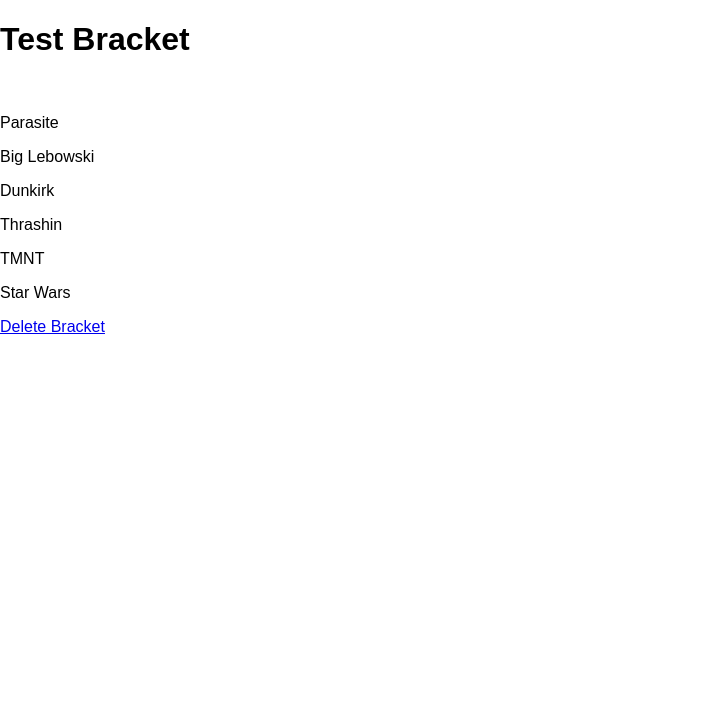
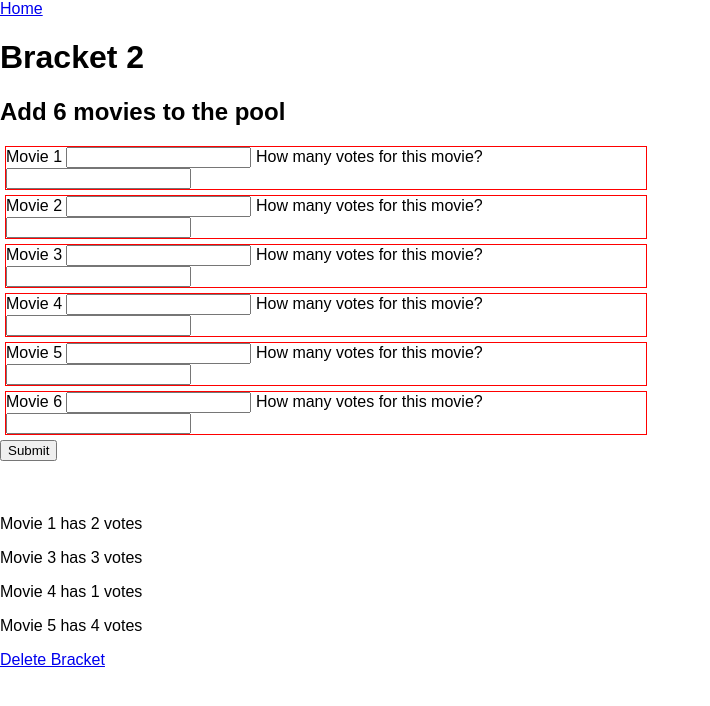
Before and after one commit to Tbeck202/BracketBuilder, a Flask app: page /bracket/2 in a window 1280 px wide. Shown: the top 706 px of the page, without its empty margins (0-710 px from the left). Run offline with Flask 2, Linux system fonts and the light colour scheme; data comes from the database, SQL or seed files in the repository.

Commit message:
create bracket randomizer

```diff
--- a/app.py
+++ b/app.py
@@ -1,4 +1,6 @@
 import os
+from random import shuffle
+from random import randint
 from flask import Flask, render_template, request, url_for, redirect
 from flask_sqlalchemy import SQLAlchemy
 from sqlalchemy import Table, Column, Integer, ForeignKey
@@ -20,16 +22,21 @@
     id = db.Column(db.Integer, primary_key=True)
     theme = db.Column(db.String(500), nullable=False)
     size = db.Column(db.Integer, nullable=False)
-    pool = db.relationship("Pool", backref="bracket")
+    pool_size = db.Column(db.Integer, nullable=False)
+    pool = db.relationship("Movie", backref="bracket")
 
 
-class Pool(db.Model):
+class Movie(db.Model):
     id = db.Column(db.Integer, primary_key=True)
-    movie = db.Column(db.String(200), nullable=False)
+    title = db.Column(db.String(200), nullable=False)
+    votes = db.Column(db.Integer, nullable=False)
+    in_bracket = db.Column(db.Boolean, default=False, nullable=False)
     bracket_id = db.Column(db.Integer, db.ForeignKey('bracket.id'))
+
+
 # --------------ROUTES-----------------------------------------------------------------------------
 
-# Index route / create bracket
+    # Index route / create bracket
 
 
 @app.route('/', methods=['POST', 'GET'])
@@ -37,7 +44,9 @@
     if request.method == 'POST':
         bracket_theme = request.form['theme']
         bracket_size = request.form['size']
-        new_bracket = Bracket(theme=bracket_theme, size=bracket_size)
+        size_of_pool = request.form['pool_size']
+        new_bracket = Bracket(theme=bracket_theme,
+                              pool_size=size_of_pool, size=bracket_size)
         try:
             db.session.add(new_bracket)
             db.session.commit()
@@ -52,17 +61,45 @@
 
 
 @app.route('/bracket/pool', methods=['POST'])
-def add_movie():
-    movie = request.form['movie']
-    movie_bracket_id = request.form['id']
-    new_movie = Pool(movie=movie, bracket_id=movie_bracket_id)
+def add_movies():
+    pool_size = int(request.form['pool_size'])
+    bracket_size = int(request.form['size'])
 
-    try:
-        db.session.add(new_movie)
-        db.session.commit()
-        return redirect(f'/bracket/{new_movie.bracket_id}')
-    except:
-        return f"Something went wrong adding {new_movie.theme}"
+    movie_pool = []
+    for m in range(1, pool_size + 1):
+        movie_title = request.form[f'movie{m}']
+        movie_bracket_id = request.form['id']
+        movie_votes = int(request.form[f"votes{m}"])
+        new_movie = Movie(title=movie_title, votes=movie_votes,
+                          bracket_id=movie_bracket_id)
+        for i in range(new_movie.votes):
+            movie_pool.append(new_movie)
+
+        try:
+            db.session.add(new_movie)
+            db.session.commit()
+        except:
+            return f"Something went wrong adding {new_movie.title}"
+
+    randomized_pool = movie_pool[:]
+    shuffle(randomized_pool)
+    for m in randomized_pool:
+        print(m.title)
+    cnt = 1
+    while cnt <= bracket_size:
+        idx = randint(0, len(randomized_pool)-1)
+        pick = randomized_pool[idx]
+        if pick.in_bracket:
+            continue
+        else:
+            # set_movie = Movie.query.get_or_404(pick.id)
+            set_movie = db.session.query(Movie).filter(
+                Movie.id == pick.id).one()
+            set_movie.in_bracket = True
+            cnt += 1
+            db.session.commit()
+
+    return redirect(f'/bracket/{new_movie.bracket_id}')
 
 # view bracket
 
@@ -91,7 +128,7 @@
 
 @app.route('/delete/<int:id>')
 def delete(id):
-    movie_to_del = Pool.query.get_or_404(id)
+    movie_to_del = Movie.query.get_or_404(id)
 
     try:
         db.session.delete(movie_to_del)
@@ -105,7 +142,7 @@
 
 @app.route('/update/<int:id>', methods=['GET', 'POST'])
 def update(id):
-    movie = Pool.query.get_or_404(id)
+    movie = Movie.query.get_or_404(id)
     if request.method == 'POST':
         movie.title = request.form['title']
 
--- a/bracket_builder.session.sql
+++ /dev/null
@@ -1,2 +0,0 @@
-SELECT *
-FROM pool
--- a/templates/bracket.html
+++ b/templates/bracket.html
@@ -5,16 +5,29 @@
 {% endblock %}
 
 {% block body %}
+
+<a href="/">Home</a>
+
 <h1>{{bracket.theme}}</h1>
 
-{% if bracket.pool|length < bracket.size %}
-<h2>Add {{ bracket.size - bracket.pool|length }} more movies to the pool</h2>
+
+<h2>Add {{ bracket.pool_size }} movies to the pool</h2>
 <form action="/bracket/pool" method="post">
-    <input type="text" name="movie" id="movie">
+    {% for i in range(1, bracket.pool_size + 1) %}
+        <div style="border: 1px solid red; margin: 5px; width: 50%;">
+            <label for="movie{{i}}">Movie {{i}}</label>
+            <input type="text" name="movie{{i}}" id="movie{{i}}">
+            <label for="votes{{i}}">How many votes for this movie?</label>
+            <input type="number" name="votes{{i}}" id="votes{{i}}">
+        </div>
+    {% endfor %}
     <input type="hidden" name="id" id="id" value="{{bracket.id}}">
+    <input type="hidden" name="size" id="size" value="{{bracket.size}}">
+    <input type="hidden" name="pool_size" id="pool_size" value="{{bracket.pool_size}}">
     <input type="submit" value="Submit">
 </form>
-{% endif %}
+
+
 <!--
  ██████   ██████   ██████  ██          ██████  ██ ███████ ██████  ██       █████  ██    ██
 ██   ██ ██    ██ ██    ██ ██          ██   ██ ██ ██      ██   ██ ██      ██   ██  ██  ██
@@ -24,7 +37,9 @@
  -->
 {% if bracket.pool|length >= 1  %}
     {% for movie in bracket.pool %}
-        <p>{{ movie.movie}}</p>
+        {% if movie.in_bracket %}
+        <p>{{ movie.title}} has {{movie.votes}} votes</p>
+        {% endif %}
     {% endfor %}
 {% else %}
     <h2>No movies in the pool</h2>
```
Also changed, not shown: templates/index.html (+12 -2 lines), bracket_builder.db, 1 other file.
